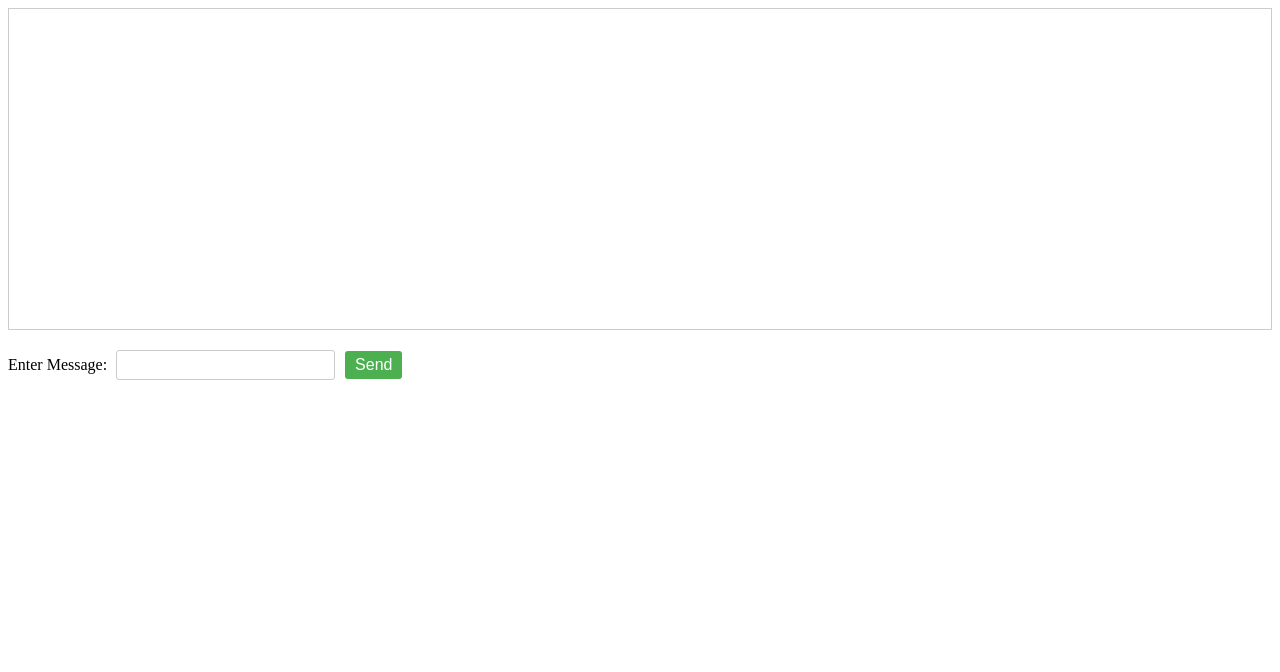
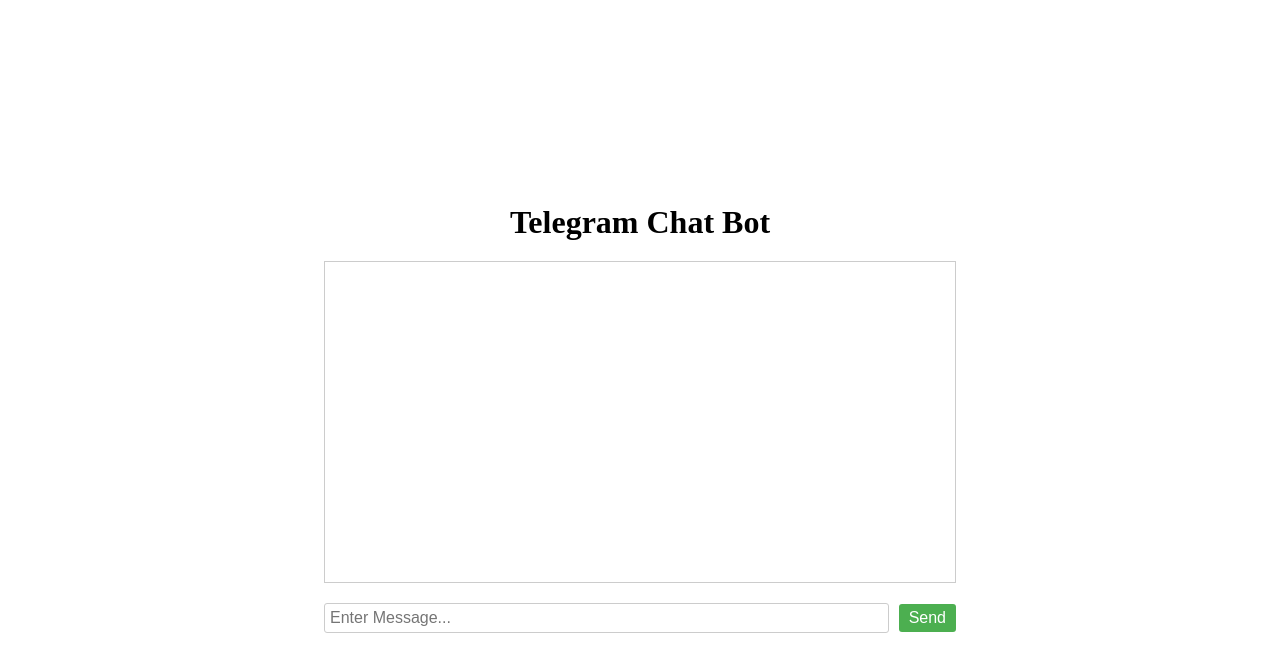
Before and after one commit to MarioLisbona/v2-node-telegram-app, a website: page websocket-client.html in a window 1280 px wide. Drawn offline with Linux system fonts and the light colour scheme.

Commit message:
Update websocket-client.html

```diff
--- a/websocket-client.html
+++ b/websocket-client.html
@@ -1,6 +1,23 @@
+<!DOCTYPE html>
 <html>
   <head>
     <style>
+      body {
+        display: flex;
+        justify-content: center; /* Center horizontally */
+        align-items: center; /* Center vertically */
+        height: 100vh; /* Take up the full height of the viewport */
+      }
+
+      #container {
+        width: 50%; /* Take up 50% of the viewport width */
+        text-align: center; /* Center text horizontally */
+      }
+
+      h1 {
+        margin-bottom: 20px; /* Add some space below the heading */
+      }
+
       #chat-box {
         border: 1px solid #ccc;
         padding: 10px;
@@ -31,10 +48,11 @@
         border: 1px solid #ccc;
         border-radius: 3px;
         font-size: 16px;
-        flex: 1; /* Take remaining space */
+        width: 100%; /* Take up 100% of the available width */
       }
 
       input[type="submit"] {
+        margin-left: 10px;
         padding: 5px 10px;
         background-color: #4caf50;
         color: white;
@@ -50,17 +68,23 @@
     </style>
   </head>
   <body>
+    <div id="container">
+      <h1>Telegram Chat Bot</h1>
+      <!-- New heading added -->
       <div id="chat-box">
         <div id="messages"></div>
       </div>
 
       <form id="input-form">
-      <div>
-        <label for="message">Enter Message:</label>
-        <input type="text" id="message" name="message" />
-      </div>
+        <input
+          type="text"
+          id="message"
+          name="message"
+          placeholder="Enter Message..."
+        />
         <input type="submit" value="Send" />
       </form>
+    </div>
 
     <script>
       const webSocket = new WebSocket("ws://localhost:443/");
```
Lines whose indentation alone changed are shown as unchanged.
